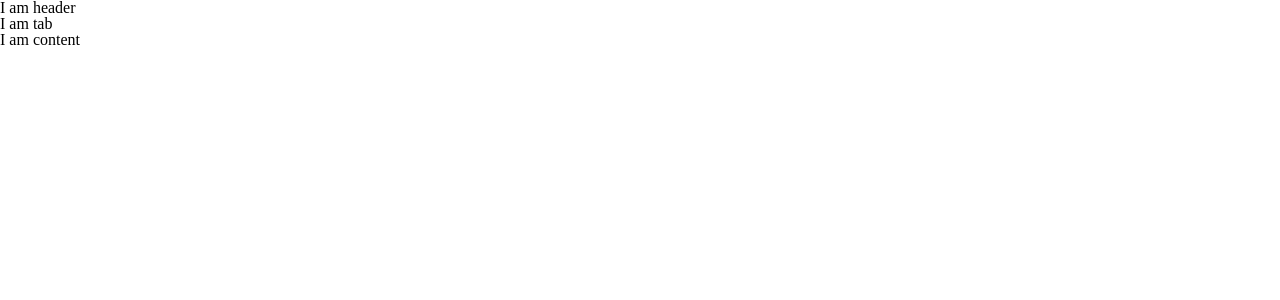
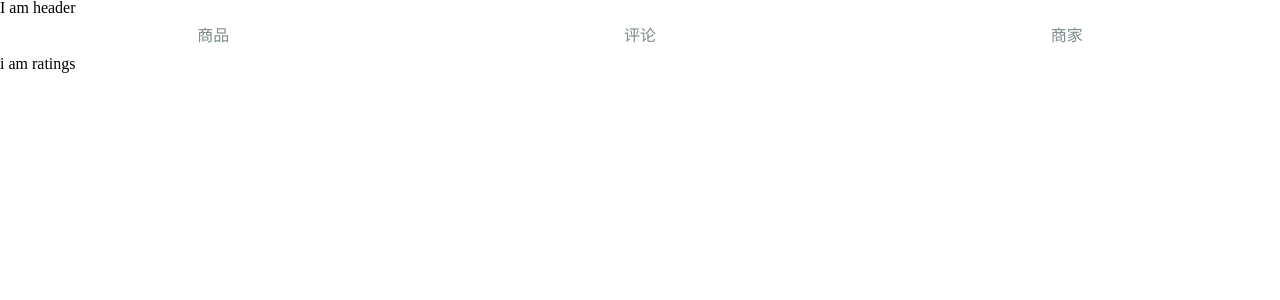
Before and after one commit to Jerome1580/ele-vue2.0, a Vue app: page /ratings in a window 1280 px wide. Shown: the top 300 px of the page. Built offline with nearby package versions, Linux system fonts and the light colour scheme.

Commit message:
新增商品，评价，商家组件

```diff
--- a/src/App.vue
+++ b/src/App.vue
@@ -2,16 +2,23 @@
   <div id="app">
     <HeaderView></HeaderView>
     <div class="tab">
-      I am tab
+      <div class="tab-item">
+        <router-link :to="{path:'/goods'}">商品</router-link>
     </div>
-    <div class="content">
-      I am content
+    <div class="tab-item">
+       <router-link :to="{path:'/ratings'}">评论</router-link>
     </div>
+    <div class="tab-item">
+      <router-link :to="{path:'/seller'}">商家</router-link>
+      </div>
+    </div>
+    <router-view></router-view>
+
   </div>
 </template>
 
 <script>
-  import HeaderView from '@/components/Header/Header.vue'
+  import HeaderView from '@/components/header/Header.vue'
   export default {
     components:{
       HeaderView
@@ -19,6 +26,14 @@
   }
 </script>
 
-<style>
-
+<style lang="stylus" type="text/stylus">
+  #app
+    .tab
+      display:flex
+      width:100%
+      height:40px
+      line-height:40px
+      .tab-item
+        flex:1
+        text-align:center
 </style>
--- /dev/null
+++ b/src/components/goods/Goods.vue
@@ -0,0 +1,11 @@
+<template>
+    <div>
+        i am goods
+    </div>
+</template>
+<script type="text/ecmascript-6">
+
+</script>
+<style scoped lang="stylus" type="text/stylus">
+
+</style>
--- /dev/null
+++ b/src/components/ratings/Ratings.vue
@@ -0,0 +1,11 @@
+<template>
+    <div>
+        i am ratings
+    </div>
+</template>
+<script type="text/ecmascript-6">
+
+</script>
+<style scoped lang="stylus" type="text/stylus">
+
+</style>
--- /dev/null
+++ b/src/components/seller/Seller.vue
@@ -0,0 +1,11 @@
+<template>
+    <div>
+        i am seller
+    </div>
+</template>
+<script type="text/ecmascript-6">
+
+</script>
+<style scoped lang="stylus" type="text/stylus">
+
+</style>
--- a/src/router/index.js
+++ b/src/router/index.js
@@ -1,16 +1,24 @@
 import Vue from 'vue'
 import Router from 'vue-router'
-//import HelloWorld from '@/components/HelloWorld'
+import Goods from '@/components/goods/Goods.vue'
+import Ratings from '@/components/ratings/Ratings.vue'
+import Seller from '@/components/seller/Seller.vue'
 
 Vue.use(Router)
 
 export default new Router({
-  mode:'history',
-  routes: [
+    mode: 'history',
+    routes: [
     {
-      path: '/',
-      name: 'HelloWorld',
-
-    }
-  ]
+        path: '/goods',
+        component: Goods
+    },
+    {
+        path: '/ratings',
+        component: Ratings
+    },
+    {
+        path: '/seller',
+        component: Seller
+    }, ]
 })
```
